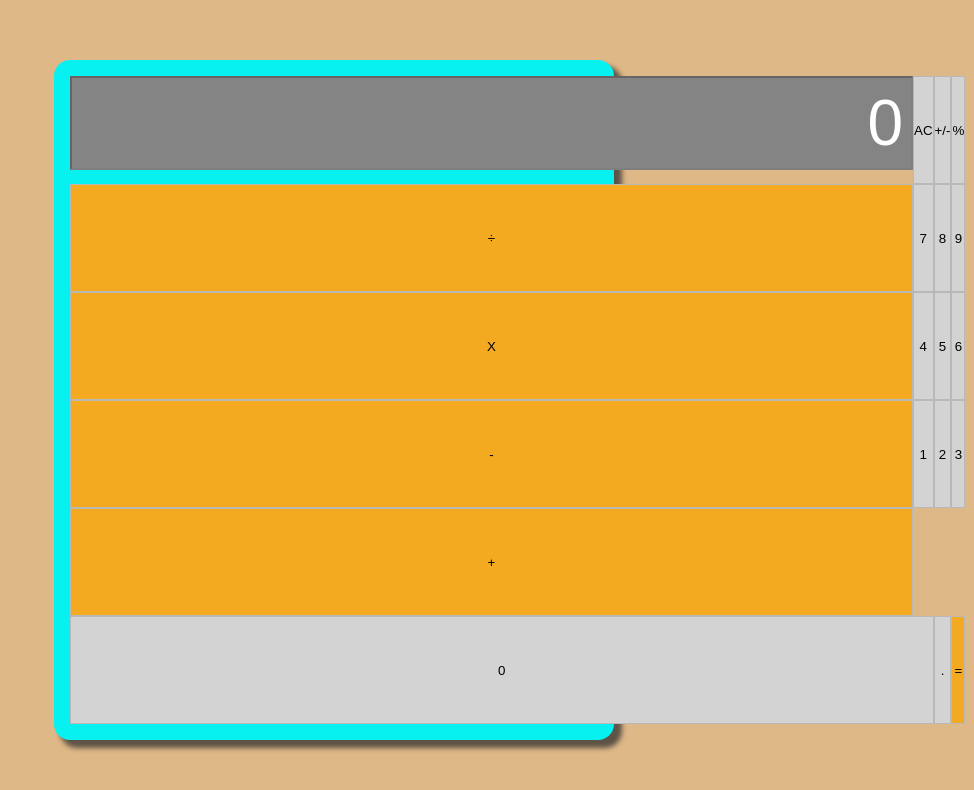
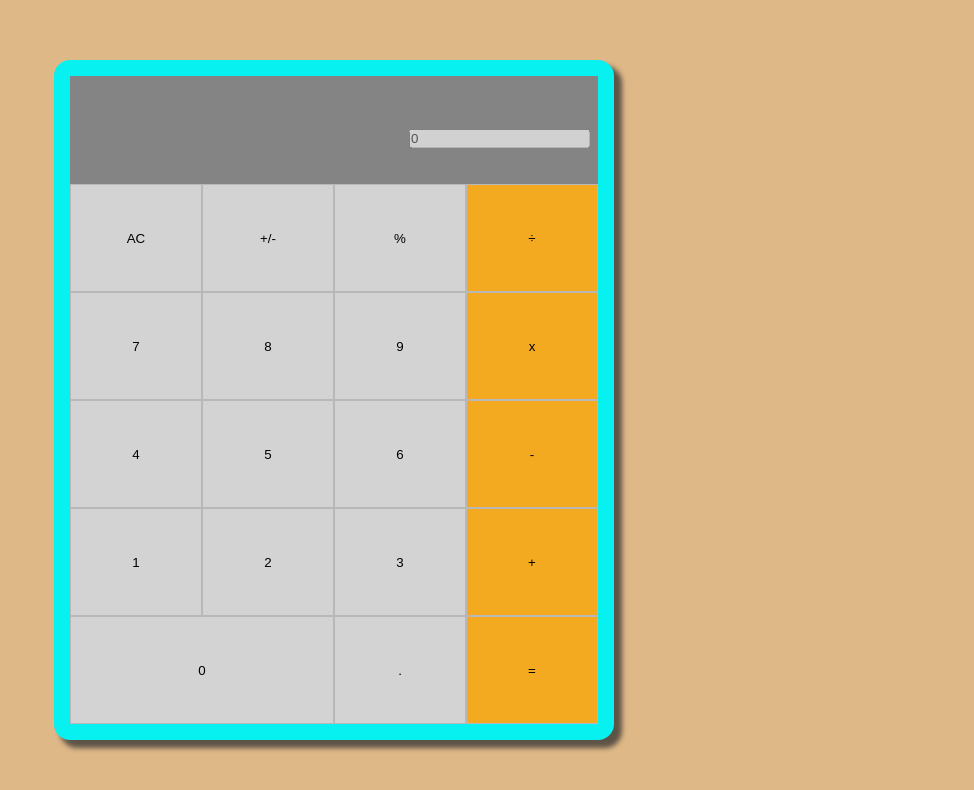
Before and after one commit to The-Normal-One1/math-magicians, a React (Create React App) app: page / in a window 1280 px wide. Shown: the top 790 px of the page, without its empty margins (306-1280 px from the left). Built offline with nearby package versions, Linux system fonts and the light colour scheme.

Commit message:
Edit Calculator.js file

```diff
--- a/src/components/Calculator.js
+++ b/src/components/Calculator.js
@@ -2,6 +2,8 @@ import React, { Component } from 'react';
 import calculate from '../logic/calculate';
 
 // eslint-disable-next-line react/prefer-stateless-function
+/* eslint-disable react/destructuring-assignment */
+
 class Calculator extends Component {
   constructor(props) {
     super(props);
@@ -20,10 +22,11 @@ class Calculator extends Component {
   render() {
     return (
       <div className="main">
-        <form>
+        <form className="screen">
           <input
             disabled
-            className="screen"
+            className="input"
+            maxLength={12}
             value={this.state.next || this.state.total || 0}
           />
         </form>
@@ -89,7 +92,7 @@ class Calculator extends Component {
           onClick={this.handleChange}
           id="X"
         >
-          X
+          x
         </button>
         <button
           className="btn"
```
